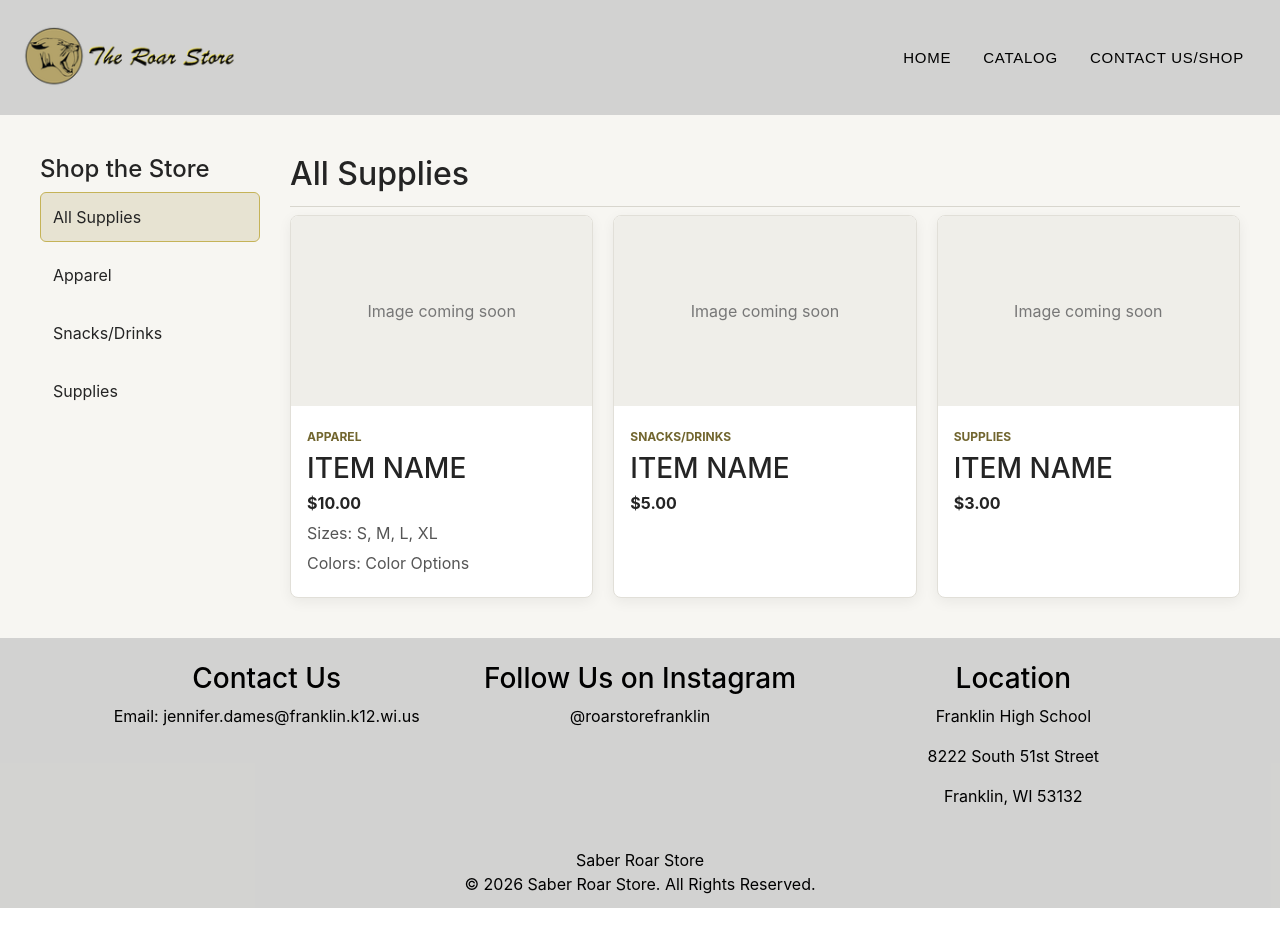
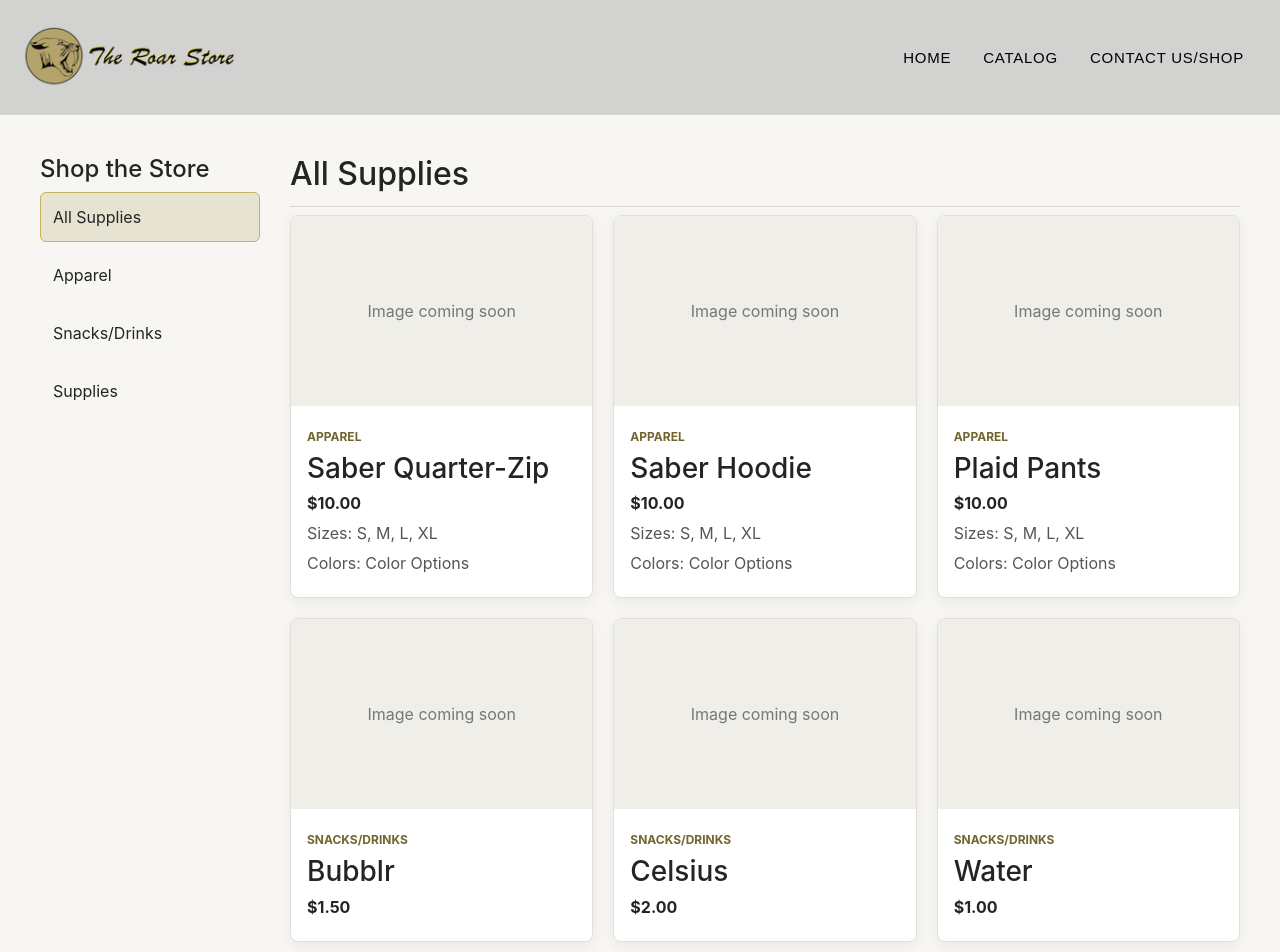
Before and after one commit to aaryansingh2009/SaberRoarStore, a React (Create React App) app: page /store-catalog in a window 1280 px wide. Shown: the top 952 px of the page. Before the commit the page ends 908 px from the top, so only its background shows below. Built offline with nearby package versions, Linux system fonts and the light colour scheme.

Commit message:
Added more items into the list

```diff
--- a/src/components/storefooter/storefooter.js
+++ b/src/components/storefooter/storefooter.js
@@ -10,6 +10,7 @@ const StoreFooter = () => {
                         <h3>Contact Us</h3>
                         <p>Email: jennifer.dames@franklin.k12.wi.us</p>
                     </div>
+
                     <div class="column">
                         <h3>Follow Us on Instagram</h3>
                         <p>@roarstorefranklin</p>
--- a/src/storeData/store.js
+++ b/src/storeData/store.js
@@ -6,13 +6,19 @@ export const storeCategories = [
 ];
 
 export const storeApparel = [
-    {"item" : "ITEM NAME", "price" : 10, "size" : "S, M, L, XL", "colors" : "Color Options", "image" : "IMAGE_URL"}
+    {"item" : "Saber Quarter-Zip", "price" : 10, "size" : "S, M, L, XL", "colors" : "Color Options", "image" : "IMAGE_URL"},
+    {"item" : "Saber Hoodie", "price" : 10, "size" : "S, M, L, XL", "colors" : "Color Options", "image" : "IMAGE_URL"},
+    {"item" : "Plaid Pants", "price" : 10, "size" : "S, M, L, XL", "colors" : "Color Options", "image" : "IMAGE_URL"}
 ];
 
 export const storeSnacksDrinks = [
-    {"item" : "ITEM NAME", "price" : 5, "image" : "IMAGE_URL"}
+    {"item" : "Bubblr", "price" : 1.50, "image" : "IMAGE_URL"},
+    {"item" : "Celsius", "price" : 2, "image" : "IMAGE_URL"},
+    {"item" : "Water", "price" : 1, "image" : "IMAGE_URL"}
 ];
 
 export const storeSupplies = [
-    {"item" : "ITEM NAME", "price" : 3, "image" : "IMAGE_URL"}
+    {"item" : "Notebook", "price" : 3, "image" : "IMAGE_URL"},
+    {"item" : "Folder", "price" : 2, "image" : "IMAGE_URL"},
+    {"item" : "Pen", "price" : 0.50, "image" : "IMAGE_URL"}
 ];
```
